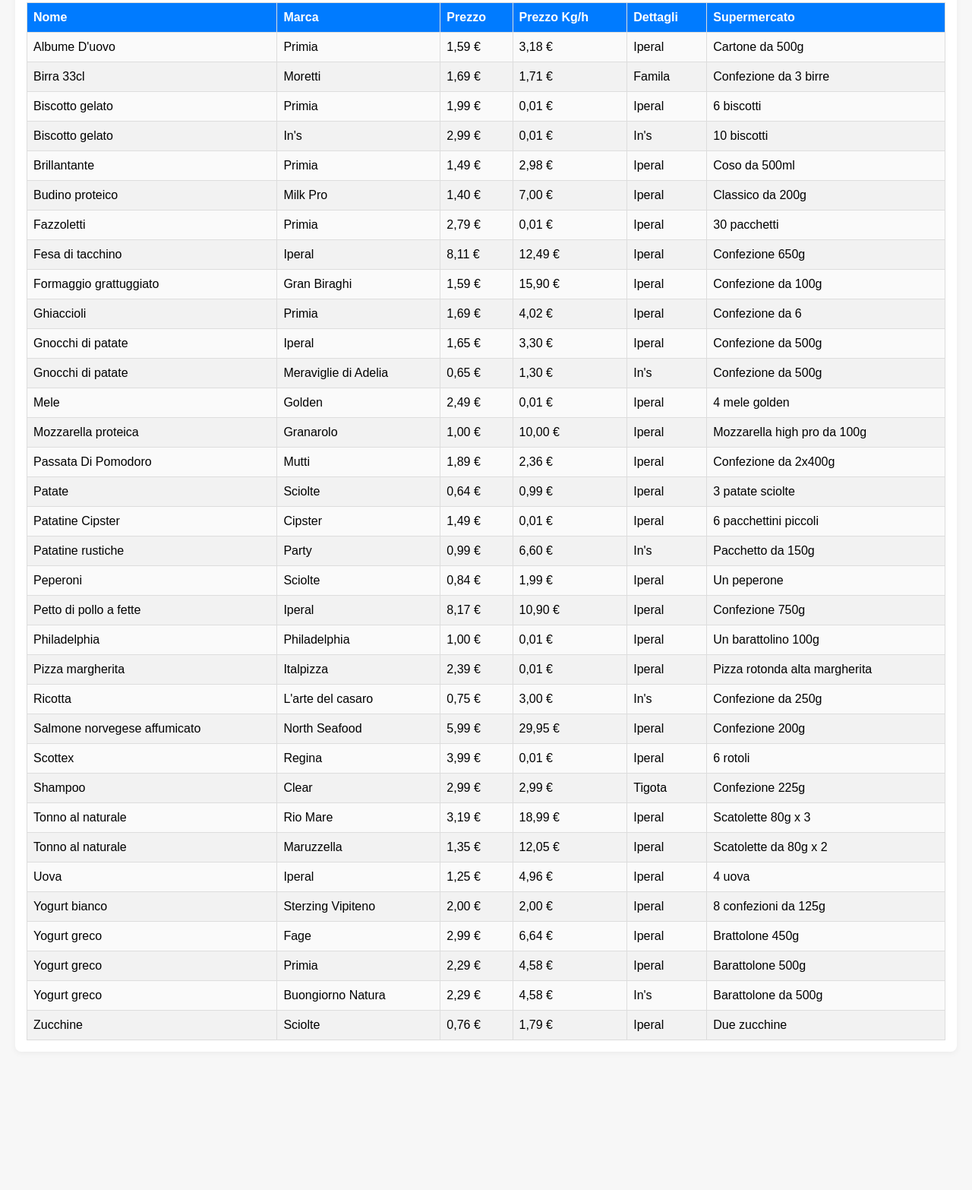
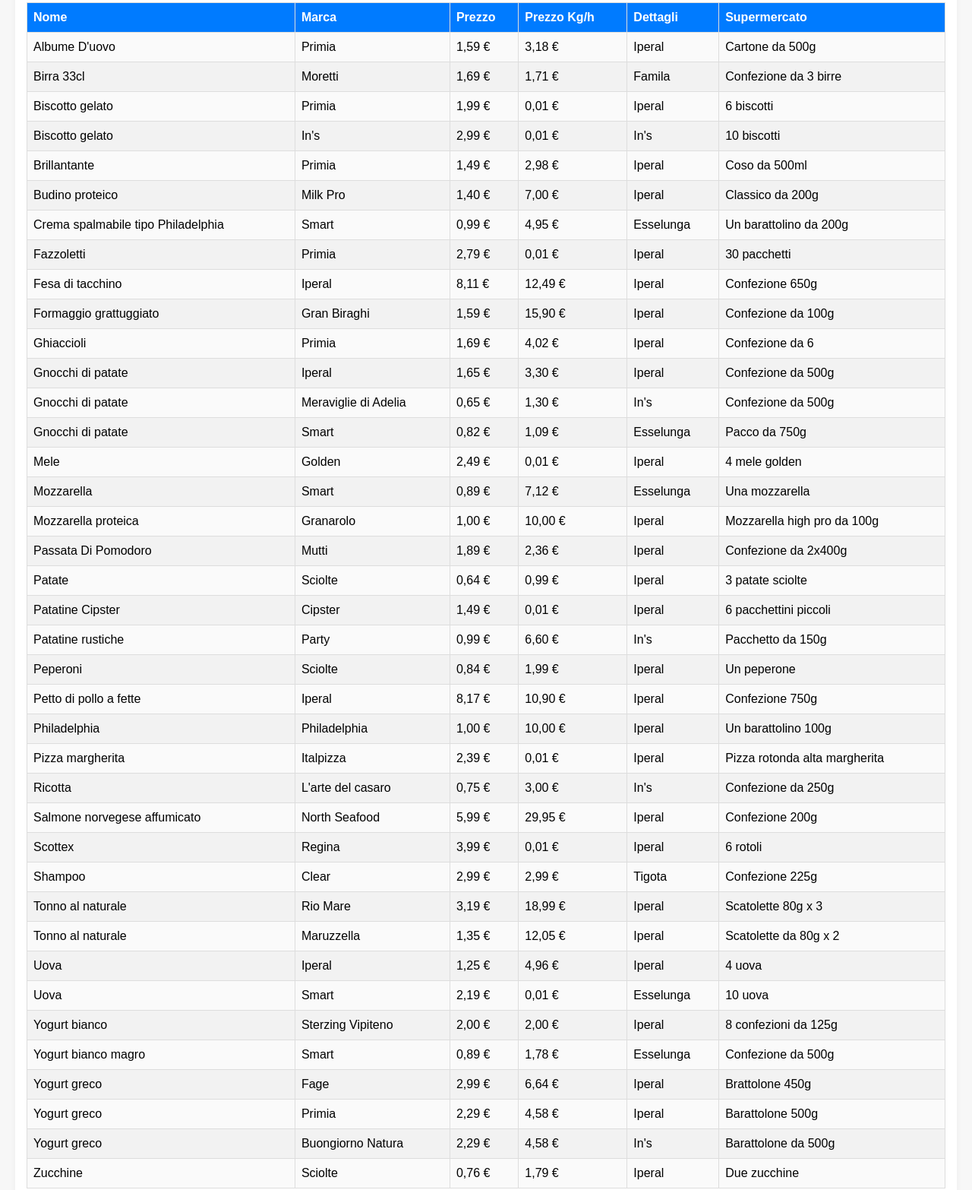
Before and after one commit to MichaelMoro/ProductTracker, a plain HTML site: page index.html in a window 1280 px wide. Shown: the part 140-1706 px from the top of the page at 76% size. Before the commit the page ends 1544 px from the top, so only its background shows below. Drawn offline with Linux system fonts and the light colour scheme.

Commit message:
Update index.html

```diff
--- a/index.html
+++ b/index.html
@@ -119,6 +119,15 @@
 
 
 </tr><tr>
+  <td>Crema spalmabile tipo Philadelphia</td>
+  <td>Smart</td>
+  <td>0,99&nbsp;€</td>
+  <td>4,95&nbsp;€</td>
+  <td>Esselunga</td>
+  <td>Un barattolino da 200g</td>
+
+
+</tr><tr>
   <td>Fazzoletti</td>
   <td>Primia</td>
   <td>2,79&nbsp;€</td>
@@ -173,12 +182,30 @@
 
 
 </tr><tr>
+  <td>Gnocchi di patate</td>
+  <td>Smart</td>
+  <td>0,82&nbsp;€</td>
+  <td>1,09&nbsp;€</td>
+  <td>Esselunga</td>
+  <td>Pacco da 750g</td>
+
+
+</tr><tr>
   <td>Mele</td>
   <td>Golden</td>
   <td>2,49&nbsp;€</td>
   <td>0,01&nbsp;€</td>
   <td>Iperal</td>
   <td>4 mele golden</td>
+
+
+</tr><tr>
+  <td>Mozzarella</td>
+  <td>Smart</td>
+  <td>0,89&nbsp;€</td>
+  <td>7,12&nbsp;€</td>
+  <td>Esselunga</td>
+  <td>Una mozzarella</td>
 
 
 </tr><tr>
@@ -248,7 +275,7 @@
   <td>Philadelphia</td>
   <td>Philadelphia</td>
   <td>1,00&nbsp;€</td>
-  <td>0,01&nbsp;€</td>
+  <td>10,00&nbsp;€</td>
   <td>Iperal</td>
   <td>Un barattolino 100g</td>
 
@@ -326,12 +353,30 @@
 
 
 </tr><tr>
+  <td>Uova</td>
+  <td>Smart</td>
+  <td>2,19&nbsp;€</td>
+  <td>0,01&nbsp;€</td>
+  <td>Esselunga</td>
+  <td>10 uova</td>
+
+
+</tr><tr>
   <td>Yogurt bianco</td>
   <td>Sterzing Vipiteno</td>
   <td>2,00&nbsp;€</td>
   <td>2,00&nbsp;€</td>
   <td>Iperal</td>
   <td>8 confezioni da 125g</td>
+
+
+</tr><tr>
+  <td>Yogurt bianco magro</td>
+  <td>Smart</td>
+  <td>0,89&nbsp;€</td>
+  <td>1,78&nbsp;€</td>
+  <td>Esselunga</td>
+  <td>Confezione da 500g</td>
 
 
 </tr><tr>
```
